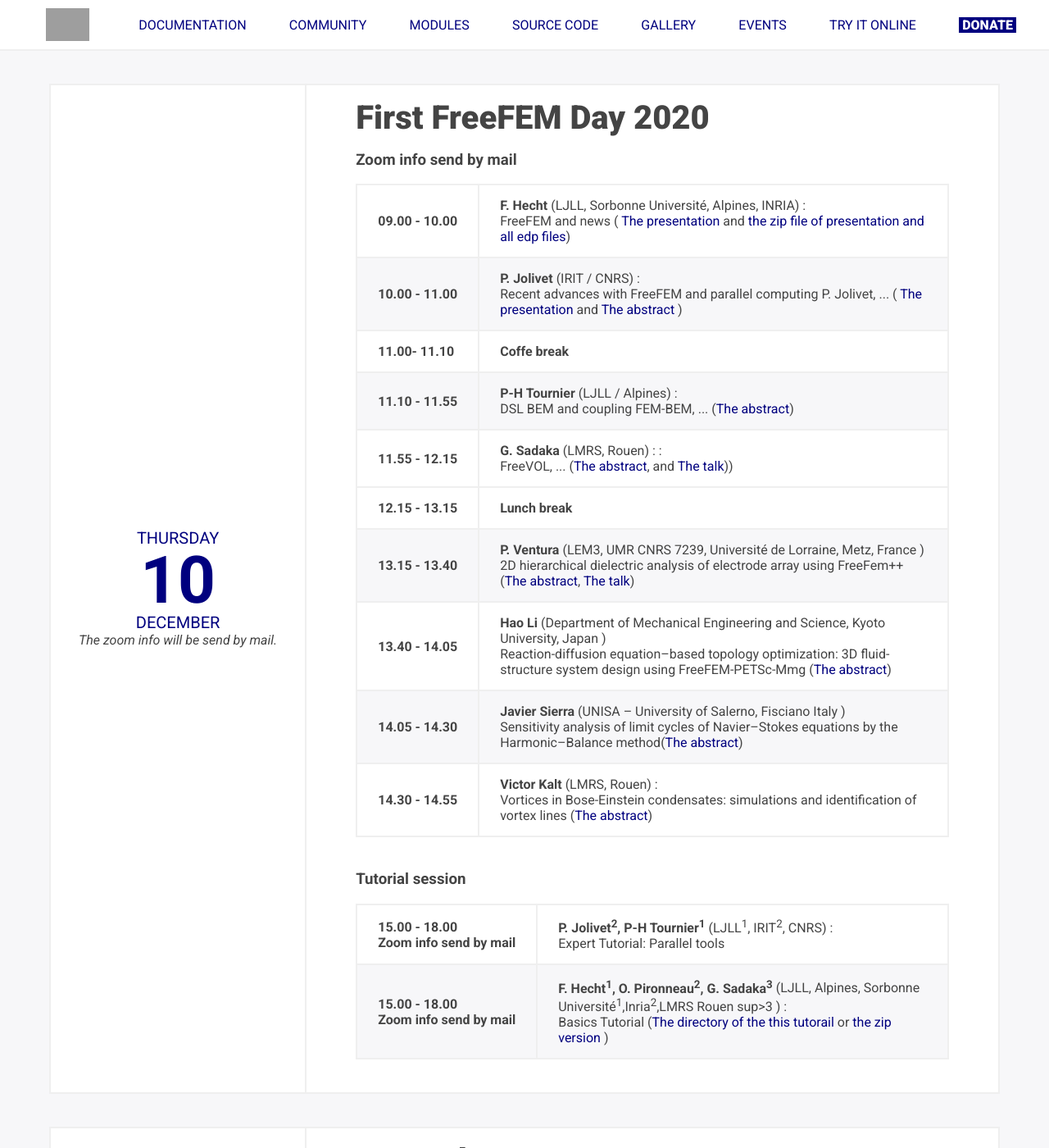
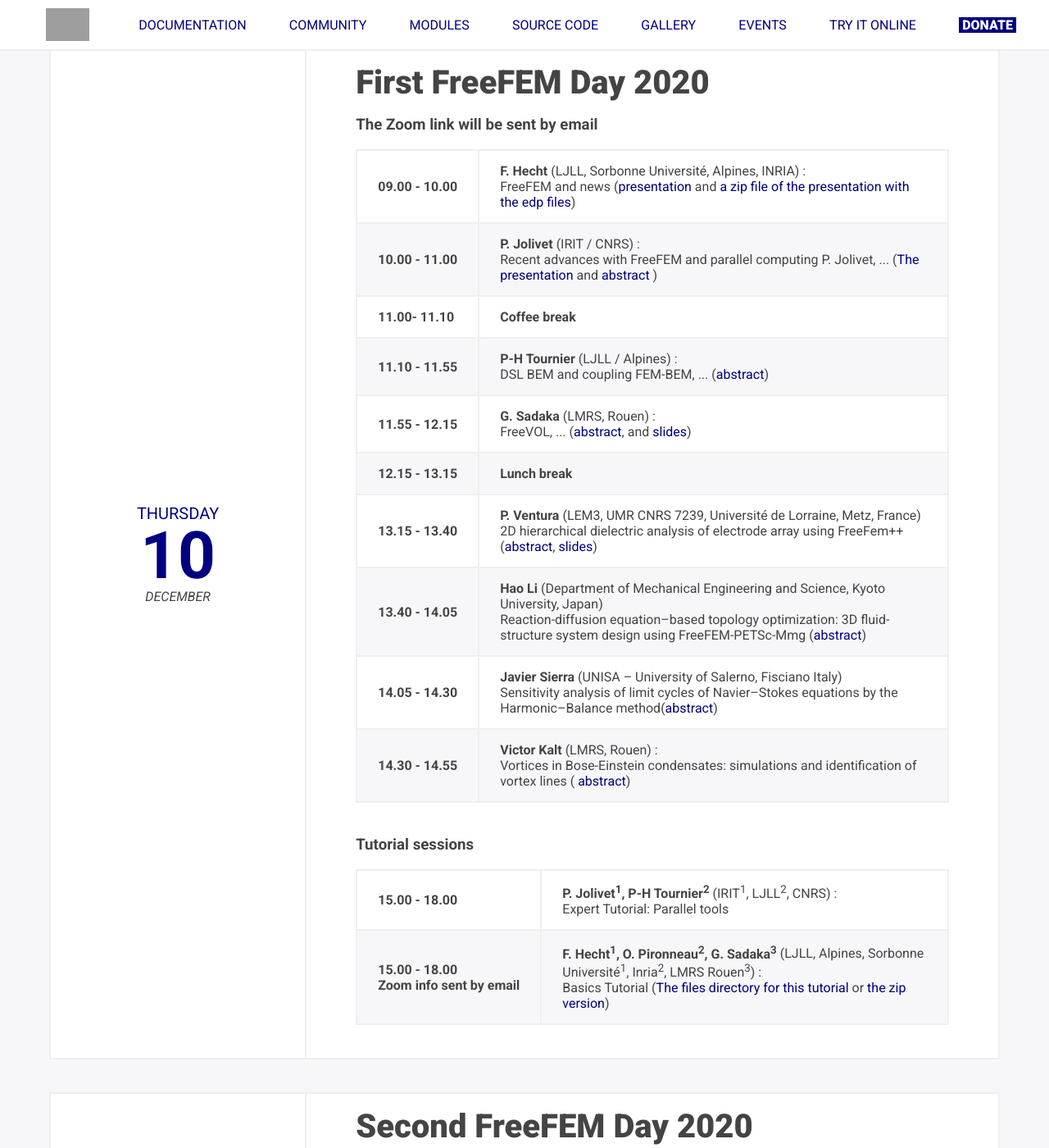
Before and after one commit to FreeFem/FreeFem-website, a Jekyll site: the page built from ffdays.md, in a window 1280 px wide and 1400 px high, scrolled down 939 px. Shown: the whole window at 82% size. Built offline with Jekyll 4.4.1, drawn with Linux system fonts in a browser that asks for light colours; some of the changed text lies outside the part shown.

Commit message:
Update ffdays.html (typos, html, formatting)

```diff
--- a/_layouts/ffdays.html
+++ b/_layouts/ffdays.html
@@ -9,29 +9,23 @@
         <div id="ffdaysTitle">
             <img src="{{ site.url }}{{ site.baseurl }}/img/FreeFEM_days_12th_edition_blue.svg" alt="FreeFEM Days">
             <p>December 10 & 11, 2020</p>
-      <p> <a href="https://github.com/FreeFem/FreeFem-days/blob/master/README.md"> Previous FreeFem days </a>
-      <p> <h2><font color=red> This year the FreeFem days  will virtual.</font></h2> </p>
-      <P>  <a href="https://zoom.us"> Please install Zoom to see the lecture and participate the FreeFEM days</A>
+            <h2 style="color: red">This year the FreeFem days will be virtual.</h2>
+            <p><a href="https://zoom.us"> Please install Zoom to see the lectures and participate in the FreeFEM days</a></p>
         </div>
 
         <div id="ffdaysDesc">
             <h2>An academic and industrial research conference</h2>
-      <p>FreeFEM is now used as research tool or investigation software by a continuously increasing community gathering
-        scientists from different areas of research (mathematics, physics, finance, healthcare, automotive, etc).</p>
-      <p>Following the success of the previous workshops on FreeFEM, this new event is aimed to reflect the latest
-        capabilities and applications of the software and to exchange information with other communities involved in the
-        development of
-        generic solvers for PDEs.</p>
-      <p><i class="fas fa-info-circle"></i> The previous editions presentations are available on <a
-          href="https://github.com/FreeFem/FreeFem-days">this repository</a>. <i class="fas fa-info-circle"></i></p>
+            <p>FreeFEM is now used as research tool or investigation software by a continuously increasing community gathering scientists from different areas of research (mathematics, physics, finance, healthcare, automotive, etc).</p>
+            <p>Following the success of the previous workshops on FreeFEM, this new event is aimed to reflect the latest capabilities and applications of the software and to exchange information with other communities involved in the development of generic
+                solvers for PDEs.</p>
+            <p><i class="fas fa-info-circle"></i> The previous editions presentations are available on <a href="https://github.com/FreeFem/FreeFem-days">this repository</a>. <i class="fas fa-info-circle"></i></p>
             <!--  <div id="download"><a href="./ffdays-registration" target="_blank">Register now</a></div> -->
-      <div id="download"> <a href="./ffdays.html" > Registration is close </a></div>
+            <div id="download"><a href="javascript:void(0)">Registrations are closed</a></div>
         </div>
         <div id="ffdaysCal">
             <div class="days">
                 <div class="programTBA">
-          <h2>Retrieve FreeFEM days videos on the <a
-              href="https://www.youtube.com/channel/UCJlw6LHQt7UWXrH2uzGYZWw">FreeFEM channel</a></h2>
+                    <h2>Retrieve some FreeFEM days videos on the <a href="https://www.youtube.com/channel/UCJlw6LHQt7UWXrH2uzGYZWw">FreeFEM channel</a></h2>
                 </div>
             </div>
         </div>
@@ -41,22 +35,17 @@
                     <p>THURSDAY</p>
                     <h2>10</h2>
                     <p>DECEMBER</p>
-          <p>
-            The zoom info will be send by mail.
-          </p>
                 </div>
                 <div class="program">
                     <h2>First FreeFEM Day 2020</h2>
-          <h3>Zoom info  send by mail</h2>
+                    <h3>The Zoom link will be sent by email</h3>
 
                     <table class="table table-striped">
                         <tr>
                             <th scope="row">09.00 - 10.00<br> </th>
                             <td>
                                 <strong>F. Hecht</strong> (LJLL, Sorbonne Université, Alpines, INRIA) :
-                  <br>
-                  FreeFEM and news (<a href="https://github.com/FreeFem/FreeFem-days/raw/master/2020/slides/FH/FH.pdf"  target="_blank"> The presentation </a>
-		  and <a href="https://github.com/FreeFem/FreeFem-days/raw/master/2020/slides/FH/FH+edp.zip"> the zip file of presentation and all edp files</a>)
+                                <br>FreeFEM and news (<a href="https://github.com/FreeFem/FreeFem-days/raw/master/2020/slides/FH/FH.pdf" target="_blank">presentation</a> and <a href="https://github.com/FreeFem/FreeFem-days/raw/master/2020/slides/FH/FH+edp.zip"> a zip file of the presentation with the edp files</a>)
                             </td>
                         </tr>
 
@@ -64,19 +53,15 @@
                             <th scope="row">10.00 - 11.00 <br> </th>
                             <td>
                                 <strong>P. Jolivet</strong> (IRIT / CNRS) :
-    		<br>
-
-      Recent advances with FreeFEM and parallel computing P. Jolivet, ... (<a href=" http://jolivet.perso.enseeiht.fr/FreeFem-tutorial/2020.pdf">
-	      The presentation</a> and
-      <a href="https://github.com/FreeFem/FreeFem-days/raw/master/2020/slides/PJ.pdf">The abstract</a>
-       )
+                                <br>Recent advances with FreeFEM and parallel computing P. Jolivet, ... (<a href=" http://jolivet.perso.enseeiht.fr/FreeFem-tutorial/2020.pdf">The presentation</a> and
+                                <a href="https://github.com/FreeFem/FreeFem-days/raw/master/2020/slides/PJ.pdf">abstract</a> )
                             </td>
                         </tr>
 
                         <tr>
                             <th scope="row">11.00- 11.10<br> </th>
                             <td>
-       <strong>Coffe break</strong>
+                                <strong>Coffee break</strong>
                                 <br>
                             </td>
                         </tr>
@@ -84,91 +69,75 @@
                         <tr>
                             <th scope="row">11.10 - 11.55 <br> </th>
                             <td>
-    		    <strong>P-H Tournier </strong>  (LJLL / Alpines) :
-    		<br>
-
-     DSL BEM and  coupling FEM-BEM, ... (<a href="https://github.com/FreeFem/FreeFem-days/raw/master/2020/slides/PHT.pdf"  target="_blank">The abstract</a>)
+                                <strong>P-H Tournier </strong> (LJLL / Alpines) :
+                                <br>DSL BEM and coupling FEM-BEM, ... (<a href="https://github.com/FreeFem/FreeFem-days/raw/master/2020/slides/PHT.pdf" target="_blank">abstract</a>)
                             </td>
                             </td>
+                        </tr>
                         <tr>
                             <th scope="row">11.55 - 12.15 <br> </th>
                             <td>
-    		    <strong>G. Sadaka </strong>   (LMRS, Rouen) : :
-    		<br>
-
-     FreeVOL, ... (<a href="https://github.com/FreeFem/FreeFem-days/raw/master/2020/slides/GS.pdf"  target="_blank">The abstract</a>, and
-     <a href="https://github.com/FreeFem/FreeFem-days/raw/master/2020/slides/talk-GS.pdf" >The talk</a>))
+                                <strong>G. Sadaka </strong> (LMRS, Rouen) :
+                                <br> FreeVOL, ... (<a href="https://github.com/FreeFem/FreeFem-days/raw/master/2020/slides/GS.pdf" target="_blank">abstract</a>, and
+                                <a href="https://github.com/FreeFem/FreeFem-days/raw/master/2020/slides/talk-GS.pdf">slides</a>)
                             </td>
-
- <tr>
-
                         </tr>
                         <tr>
                             <th scope="row">12.15 - 13.15<br> </th>
                             <td>
                                 <strong>Lunch break</strong>
                                 <br>
-
                             </td>
                         </tr>
                         <tr>
                             <th scope="row">13.15 - 13.40<br> </th>
                             <td>
-                  <strong> P. Ventura </strong> (LEM3, UMR CNRS 7239, Université de Lorraine, Metz, France )
-                  <br>
-                  2D hierarchical dielectric analysis of electrode array using FreeFem++ (<a href="https://github.com/FreeFem/FreeFem-days/raw/master/2020/slides/PV.pdf">The abstract</a>,
-		  <a href="https://github.com/FreeFem/FreeFem-days/raw/master/2020/slides/talk-PV.pdf">The talk</a>)
+                                <strong>P. Ventura </strong> (LEM3, UMR CNRS 7239, Université de Lorraine, Metz, France)
+                                <br>2D hierarchical dielectric analysis of electrode array using FreeFem++ (<a href="https://github.com/FreeFem/FreeFem-days/raw/master/2020/slides/PV.pdf">abstract</a>,
+                                <a href="https://github.com/FreeFem/FreeFem-days/raw/master/2020/slides/talk-PV.pdf">slides</a>)
                             </td>
 
                         </tr>
                         <tr>
                             <th scope="row">13.40 - 14.05<br> </th>
                             <td>
-                  <strong> Hao Li </strong> (Department of Mechanical Engineering and Science, Kyoto University, Japan )
-                  <br>
-                 Reaction-diffusion equation–based topology optimization: 3D fluid-structure system design using FreeFEM-PETSc-Mmg (<a href="https://github.com/FreeFem/FreeFem-days/raw/master/2020/slides/HL.pdf" target="_blank">The abstract</a>)
+                                <strong>Hao Li</strong> (Department of Mechanical Engineering and Science, Kyoto University, Japan)
+                                <br>Reaction-diffusion equation–based topology optimization: 3D fluid-structure system design using FreeFEM-PETSc-Mmg (<a href="https://github.com/FreeFem/FreeFem-days/raw/master/2020/slides/HL.pdf" target="_blank">abstract</a>)
                             </td>
 
                         </tr>
                         <tr>
                             <th scope="row">14.05 - 14.30<br> </th>
                             <td>
-                  <strong> Javier Sierra </strong> (UNISA – University of Salerno, Fisciano Italy )
-                  <br>
-                Sensitivity analysis of limit cycles of Navier–Stokes equations by the Harmonic–Balance method(<a href="https://github.com/FreeFem/FreeFem-days/raw/master/2020/slides/JS.pdf" target="_blank">The abstract</a>)
+                                <strong>Javier Sierra</strong> (UNISA – University of Salerno, Fisciano Italy)
+                                <br>Sensitivity analysis of limit cycles of Navier–Stokes equations by the Harmonic–Balance method(<a href="https://github.com/FreeFem/FreeFem-days/raw/master/2020/slides/JS.pdf" target="_blank">abstract</a>)
                             </td>
                         </tr>
                         <tr>
                             <th scope="row">14.30 - 14.55<br> </th>
                             <td>
-                  <strong> Victor Kalt </strong>  (LMRS, Rouen) :
-                  <br>
-		Vortices in Bose-Einstein condensates: simulations and identification of vortex lines
-                 (<a href="https://github.com/FreeFem/FreeFem-days/raw/master/2020/slides/VK.pdf" target="_blank">The abstract</a>)
+                                <strong>Victor Kalt</strong> (LMRS, Rouen) :
+                                <br>Vortices in Bose-Einstein condensates: simulations and identification of vortex lines (
+                                <a href="https://github.com/FreeFem/FreeFem-days/raw/master/2020/slides/VK.pdf" target="_blank">abstract</a>)
                             </td>
-
                         </tr>
-
                     </table>
 
-            <h3>Tutorial session </h3>
+                    <h3>Tutorial sessions</h3>
                     <table class="table table-striped">
                         <tbody>
                             <tr>
-		 <th scope="row">15.00 - 18.00<br> Zoom info  send by mail  </th>
+                                <th scope="row">15.00 - 18.00<br></th>
                                 <td>
-                  <strong>  P. Jolivet<sup>2</sup>, P-H Tournier<sup>1</sup></strong> (LJLL<sup>1</sup>, IRIT<sup>2</sup>,  CNRS) :
-                  <br>
-                  Expert Tutorial: Parallel tools
+                                    <strong>P. Jolivet<sup>1</sup>, P-H Tournier<sup>2</sup></strong> (IRIT<sup>1</sup>, LJLL<sup>2</sup>, CNRS) :
+                                    <br>Expert Tutorial: Parallel tools
                                 </td>
                             </tr>
                             <tr>
-		<th scope="row">15.00 - 18.00<br> Zoom info  send by mail </th>
+                                <th scope="row">15.00 - 18.00<br>Zoom info sent by email</th>
                                 <td>
-                  <strong>F. Hecht<sup>1</sup>, O. Pironneau<sup>2</sup>,  G. Sadaka<sup>3</sup></strong> (LJLL, Alpines, Sorbonne Université<sup>1</sup>,Inria<sup>2</sup>,LMRS  Rouen sup>3</sup> ) :
-                  <br>
-                  Basics Tutorial  (<a href="https://www.ljll.math.upmc.fr/hecht/ftp/ff++days/2020/Tuto-FH/" target="_blank">The directory of the this tutorail</a>
-		  or <a href="https://www.ljll.math.upmc.fr/hecht/ftp/ff++days/2020/Tuto-FH.zip"> the zip version </A>)
+                                    <strong>F. Hecht<sup>1</sup>, O. Pironneau<sup>2</sup>, G. Sadaka<sup>3</sup></strong> (LJLL, Alpines, Sorbonne Université<sup>1</sup>, Inria<sup>2</sup>, LMRS Rouen<sup>3</sup>) :
+                                    <br>Basics Tutorial (<a href="https://www.ljll.math.upmc.fr/hecht/ftp/ff++days/2020/Tuto-FH/" target="_blank">The files directory for this tutorial</a> or <a href="https://www.ljll.math.upmc.fr/hecht/ftp/ff++days/2020/Tuto-FH.zip"> the zip version</a>)
                                 </td>
                             </tr>
                         </tbody>
@@ -182,145 +151,117 @@
                     <p>FRIDAY</p>
                     <h2>11</h2>
                     <p>DECEMBER</p>
-          <p>
-           Zoom info  send by mail
-          </p>
                 </div>
                 <div class="program">
                     <h2>Second FreeFEM Day 2020</h2>
-          <h3>Zoom info  send by mail</h2>
+                    <h3>The Zoom link will be sent by email</h3>
 
                     <table class="table table-striped">
                         <tbody>
                             <tr>
                                 <th scope="row">09.00 - 9h40h<br> </th>
                                 <td>
-                  <strong>A. Suzuki </strong> (Cybermedia Center, Osaka University) :
-           	   	  <br>
-		  Quadruple arithmetic computation for FreeFEM with application to a
-		  semi-conductor problem.
-                   (<a href="https://github.com/FreeFem/FreeFem-days/raw/master/2020/slides/AS.pdf">The abstract</a>)
+                                    <strong>A. Suzuki</strong> (Cybermedia Center, Osaka University) :
+                                    <br>Quadruple arithmetic computation for FreeFEM with application to a semi-conductor problem. (
+                                    <a href="https://github.com/FreeFem/FreeFem-days/raw/master/2020/slides/AS.pdf">abstract</a>)
                                 </td>
+                            </tr>
                             <tr>
-                </tr>
                                 <th scope="row">09.40 - 10h05<br> </th>
                                 <td>
-                  <strong>D. Fabre </strong> ( IMFT, Toulouse) :
-           	   	  <br>
-		  tabFem, a Matlab/Octave interface to FreeFem.
-
-                   (<a href="https://github.com/FreeFem/FreeFem-days/raw/master/2020/slides/DF.pdf">The abstract</a>)
+                                    <strong>D. Fabre</strong> (IMFT, Toulouse) :
+                                    <br>StabFem, a Matlab/Octave interface to FreeFem. (
+                                    <a href="https://github.com/FreeFem/FreeFem-days/raw/master/2020/slides/DF.pdf">abstract</a>)
                                 </td>
                             </tr>
                             <tr>
                                 <th scope="row">10h05 - 10h30<br> </th>
                                 <td>
-                  <strong>Houssam Houssein</strong> (LJLL, Arithim) :
-           	   	  <br>
-		  A symmetric algorithm for solving mechanical contact problems using FreeFEM
-
-                   (<a href="https://github.com/FreeFem/FreeFem-days/raw/master/2020/slides/HH.pdf">The abstract</a>)
+                                    <strong>Houssam Houssein</strong> (LJLL, Airthium) :
+                                    <br>A symmetric algorithm for solving mechanical contact problems using FreeFEM (
+                                    <a href="https://github.com/FreeFem/FreeFem-days/raw/master/2020/slides/HH.pdf">abstract</a>)
                                 </td>
                             </tr>
-
-
                             <tr>
                                 <th scope="row">10.30 - 10.55<br> </th>
                                 <td>
-                  <strong> Haikun Dung </strong> (Institute of Computational Mathematics,Chinese Academy of Sciences)) :
-           	   	  <br>
-		    A Nonnested Augmented Subspace Method for eigenvalue problems
-
-                   (<a href="https://github.com/FreeFem/FreeFem-days/raw/master/2020/slides/HD.pdf">The abstract</a>)
+                                    <strong>Haikun Dung</strong> (Institute of Computational Mathematics, Chinese Academy of Sciences) :
+                                    <br>A Nonnested Augmented Subspace Method for eigenvalue problems (
+                                    <a href="https://github.com/FreeFem/FreeFem-days/raw/master/2020/slides/HD.pdf">abstract</a>)
                                 </td>
                             </tr>
-
-
                             <tr>
                                 <th scope="row">10.55 - 11.05<br> </th>
                                 <td>
-                  <strong> Coffee Break </strong>
+                                    <strong>Coffee Break</strong>
                                     <br>
                                 </td>
                             </tr>
-
-
                             <tr>
                                 <th scope="row">11.05 - 11.30<br> </th>
                                 <td>
                                     <strong>Beniamin Bogosel</strong> (CMAP, École Polytechnique) :
-           	   	  <br>
-		     Parametric shape optimization using FreeFEM
-
-                   (<a href="https://github.com/FreeFem/FreeFem-days/raw/master/2020/slides/BB.pdf">The abstract</a>)
+                                    <br>Parametric shape optimization using FreeFEM (
+                                    <a href="https://github.com/FreeFem/FreeFem-days/raw/master/2020/slides/BB.pdf">abstract</a>)
                                 </td>
                             </tr>
-
-
                             <tr>
                                 <th scope="row">11.30 - 11.55<br> </th>
                                 <td>
-                  <strong>Jeet Desai</strong> (Institut de Recherche Technologique SystemX, 91120 Palaiseau, France, and  LJLL) :
-           	   	  <br>Topology optimization in plasticity and quasi-brittle fracture using a level-set method on FreeFEM++
-
-                   (<a href="https://github.com/FreeFem/FreeFem-days/raw/master/2020/slides/JD.pdf">The abstract</a>)
+                                    <strong>Jeet Desai</strong> (Institut de Recherche Technologique SystemX, 91120 Palaiseau, France, and LJLL) :
+                                    <br>Topology optimization in plasticity and quasi-brittle fracture using a level-set method on FreeFEM++ (
+                                    <a href="https://github.com/FreeFem/FreeFem-days/raw/master/2020/slides/JD.pdf">abstract</a>)
                                 </td>
                             </tr>
                             <tr>
                                 <th scope="row">11.55 - 12.15<br> </th>
                                 <td>
-                  <strong> FUJIWARA, Hiroshi </strong> (Graduate School of Informatics, Kyoto University) :
-           	   	  <br>PDF output extensions of 2D Computations in FreeFEM
-
-                   (<a href="https://github.com/FreeFem/FreeFem-days/raw/master/2020/slides/HF.pdf">The abstract</a>)
+                                    <strong>FUJIWARA, Hiroshi</strong> (Graduate School of Informatics, Kyoto University) :
+                                    <br>PDF output extensions of 2D Computations in FreeFEM (
+                                    <a href="https://github.com/FreeFem/FreeFem-days/raw/master/2020/slides/HF.pdf">abstract</a>)
                                 </td>
                             </tr>
 
                             <tr>
                                 <th scope="row">12.15 - 12.35<br> </th>
                                 <td>
-                  <strong> Yu-Hsun Lee </strong> (Graduate School of Informatics, Kyoto University) :
-           	   	  <br>Integrated Web-based Visualization for FreeFEM
-
-                   (<a href="https://github.com/FreeFem/FreeFem-days/raw/master/2020/slides/YHL.pdf">The abstract</a>)
+                                    <strong>Yu-Hsun Lee</strong> (Graduate School of Informatics, Kyoto University) :
+                                    <br>Integrated Web-based Visualization for FreeFEM (
+                                    <a href="https://github.com/FreeFem/FreeFem-days/raw/master/2020/slides/YHL.pdf">abstract</a>)
                                 </td>
                             </tr>
-
-
                         </tbody>
                     </table>
-          <h3>LJLL Seminar </h2>
+
+                    <h3>LJLL Seminar </h3>
 
                     <table class="table table-striped">
                         <tbody>
                             <tr>
                                 <th scope="row">14.00 - 15.00<br> </th>
                                 <td>
-		    Endre Süli (Université d’Oxford)
-		    Finite element approximation of implicitly constituted fluid flow models
-		    <a href="https://www.ljll.math.upmc.fr/fr/seminaires/article/seminaire-du-laboratoire">  (Zoom info  send by mail)</a
+                                    Endre Süli (Oxford University) Finite element approximation of implicitly constituted fluid flow models
+                                    <a href="https://www.ljll.math.upmc.fr/fr/seminaires/article/seminaire-du-laboratoire"> (Zoom info sent by email)</a>
                                 </td>
                             </tr>
                         </tbody>
                     </table>
 
-            <h3>Tutorial session </h3>
+                    <h3>Tutorial sessions</h3>
                     <table class="table table-striped">
                         <tbody>
                             <tr>
-		 <th scope="row">15.15 - 18h<br>Zoom info  send by mail </th>
+                                <th scope="row">15.15 - 18h </th>
                                 <td>
-                  <strong>  P. Jolivet<sup>2</sup>, P-H Tournier<sup>1</sup></strong> (LJLL<sup>1</sup>, IRIT<sup>2</sup>,  CNRS) :
-                  <br>
-                  Expert Tutorial part II: Parallel tools
+                                    <strong>P. Jolivet<sup>1</sup>, P-H Tournier<sup>2</sup></strong> (IRIT<sup>1</sup>, LJLL<sup>2</sup>, CNRS) :
+                                    <br>Expert Tutorial part II: Parallel tools
                                 </td>
                             </tr>
                             <tr>
-		<th scope="row">15.15 - 18h<br> Zoom info  send by mail  </th>
+                                <th scope="row">15.15 - 18h<br> </th>
                                 <td>
-                  <strong>F. Hecht<sup>1</sup>, O. Pironneau<sup>2</sup>,  G. Sadaka<sup>3</sup></strong> (LJLL, Alpines, Sorbonne Université<sup>1</sup>,Inria<sup>2</sup>, LMRS  Rouen <sup>3</sup>) :
-                  <br>
-                  Basics Tutorial part II
+                                    <strong>F. Hecht<sup>1</sup>, O. Pironneau<sup>2</sup>, G. Sadaka<sup>3</sup></strong> (LJLL, Alpines, Sorbonne Université<sup>1</sup>,Inria<sup>2</sup>, LMRS Rouen <sup>3</sup>) :
+                                    <br> Basics Tutorial part II
                                 </td>
                             </tr>
                         </tbody>
```
Also changed, not shown: other parts of _layouts/ffdays.html (+4 -8 lines). Lines whose indentation alone changed are shown as unchanged.
